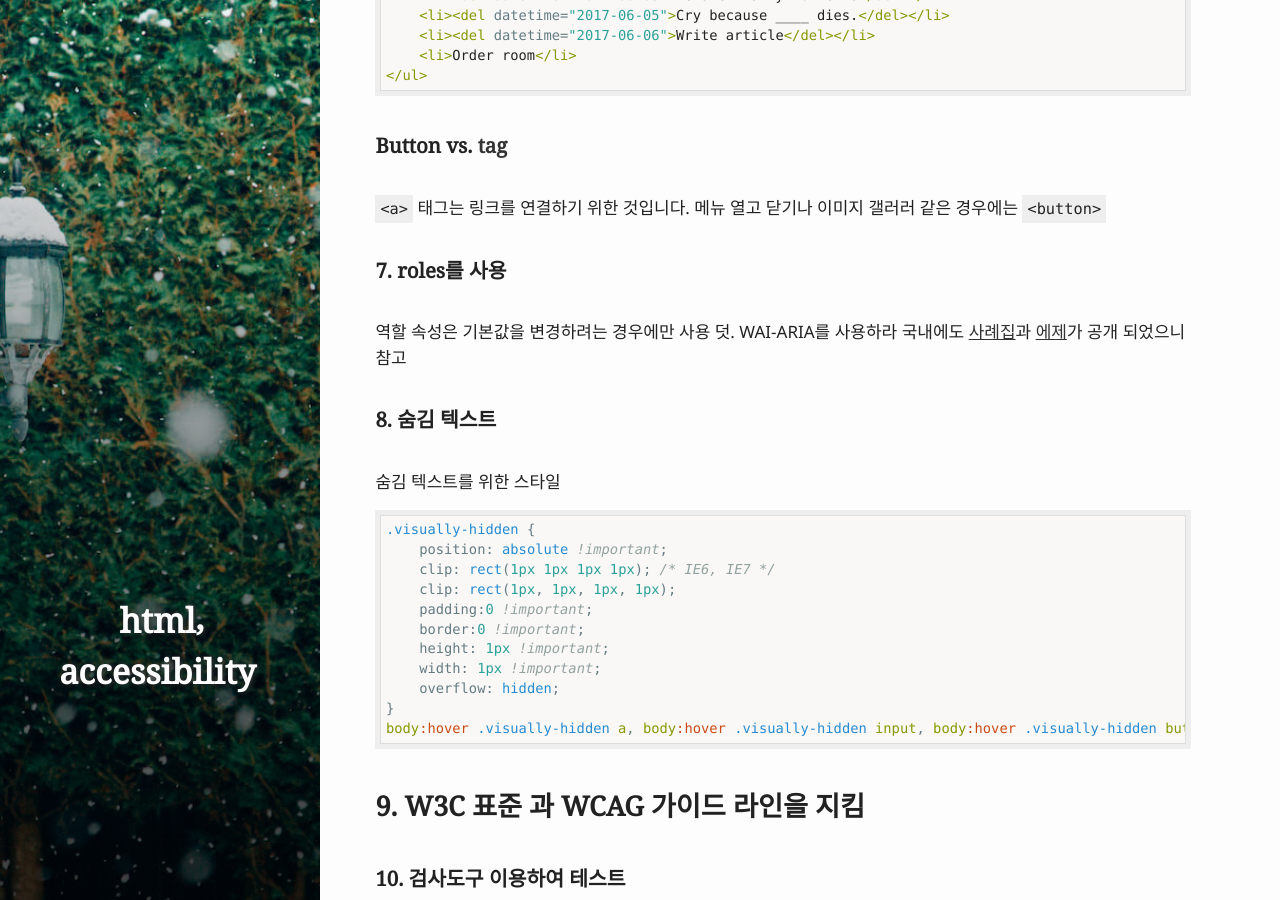
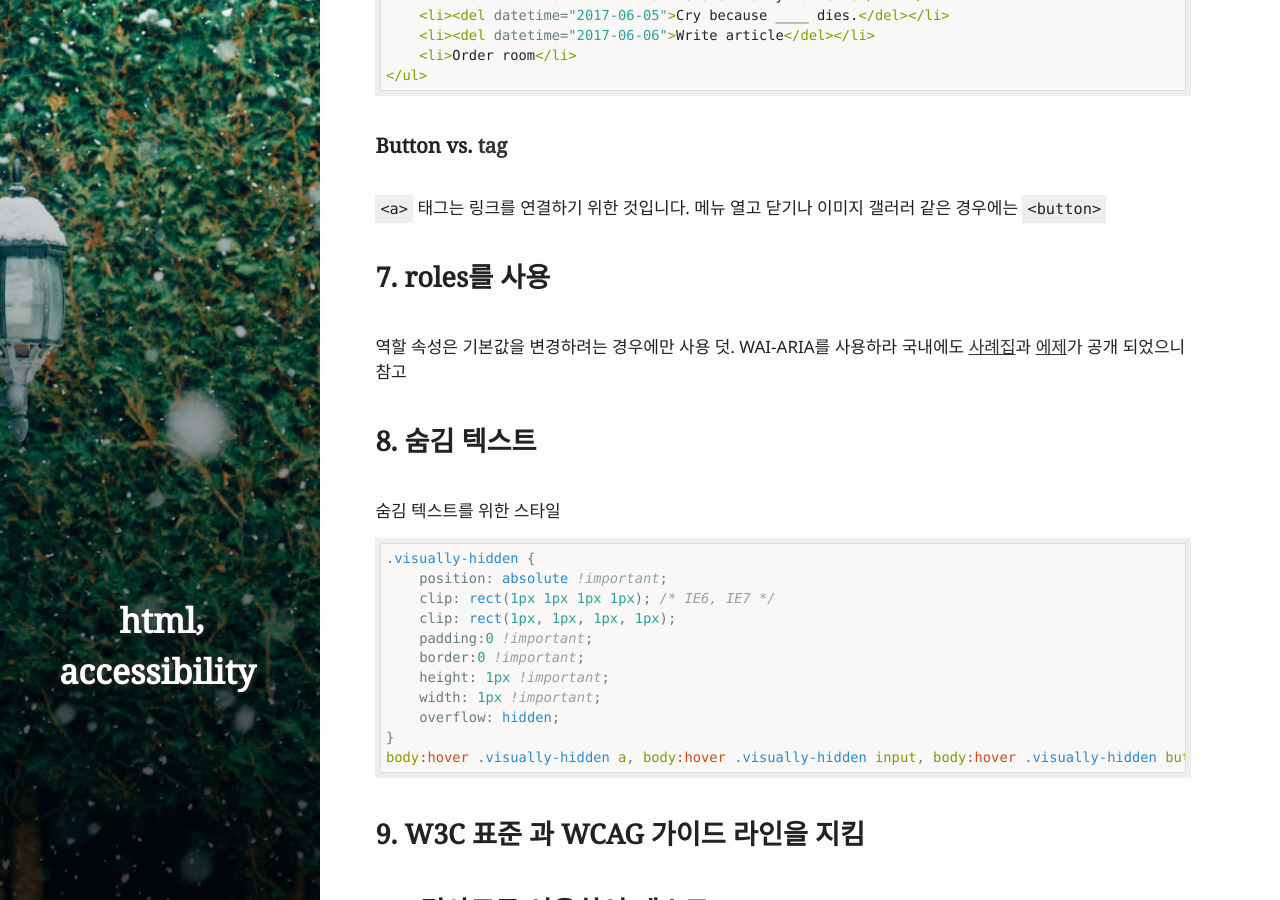
Before and after one commit to pigjh1/pigjh1.github.com, a Jekyll site: the page built from _posts/2017-10-25-Web-Accessibility.md, in a window 1280 px wide and 900 px high, scrolled down 3278 px. Built offline with Jekyll 4.4.1, drawn with Linux system fonts in a browser that asks for light colours.

````diff
--- a/_posts/2017-10-25-web-accessibility.md
+++ b/_posts/2017-10-25-Web-Accessibility.md
@@ -115,11 +115,11 @@ SVG에 대체텍스트는 `<title>`과 `<desc>` 태그를 사용한다.
 ##### Button vs. <a> tag
 `<a>` 태그는 링크를 연결하기 위한 것입니다. 메뉴 열고 닫기나 이미지 갤러러 같은 경우에는 `<button>`
 
-##### 7. roles를 사용
+#### 7. roles를 사용
 역할 속성은 기본값을 변경하려는 경우에만 사용
 덧. WAI-ARIA를 사용하라 국내에도 [사례집]( http://www.wah.or.kr/board/boardView.asp?page=1&brd_sn=5&brd_idx=1019)과 [에제](https://github.com/niawa/ARIA)가 공개 되었으니 참고
 
-##### 8. 숨김 텍스트
+#### 8. 숨김 텍스트
 숨김 텍스트를 위한 스타일
 ```css
 .visually-hidden {
@@ -137,7 +137,7 @@ body:hover .visually-hidden a, body:hover .visually-hidden input, body:hover .vi
 
 #### 9. W3C 표준 과 WCAG 가이드 라인을 지킴
 
-##### 10. 검사도구 이용하여 테스트
+#### 10. 검사도구 이용하여 테스트
 이 지식을 모두 적용했으면 테스트 할 시간입니다. 다음은 웹 사이트 접근성을 감사 할 수있는 최상의 도구 목록입니다.
 위에서 소개한 국내에 맞는 도구를 사용
 
````
